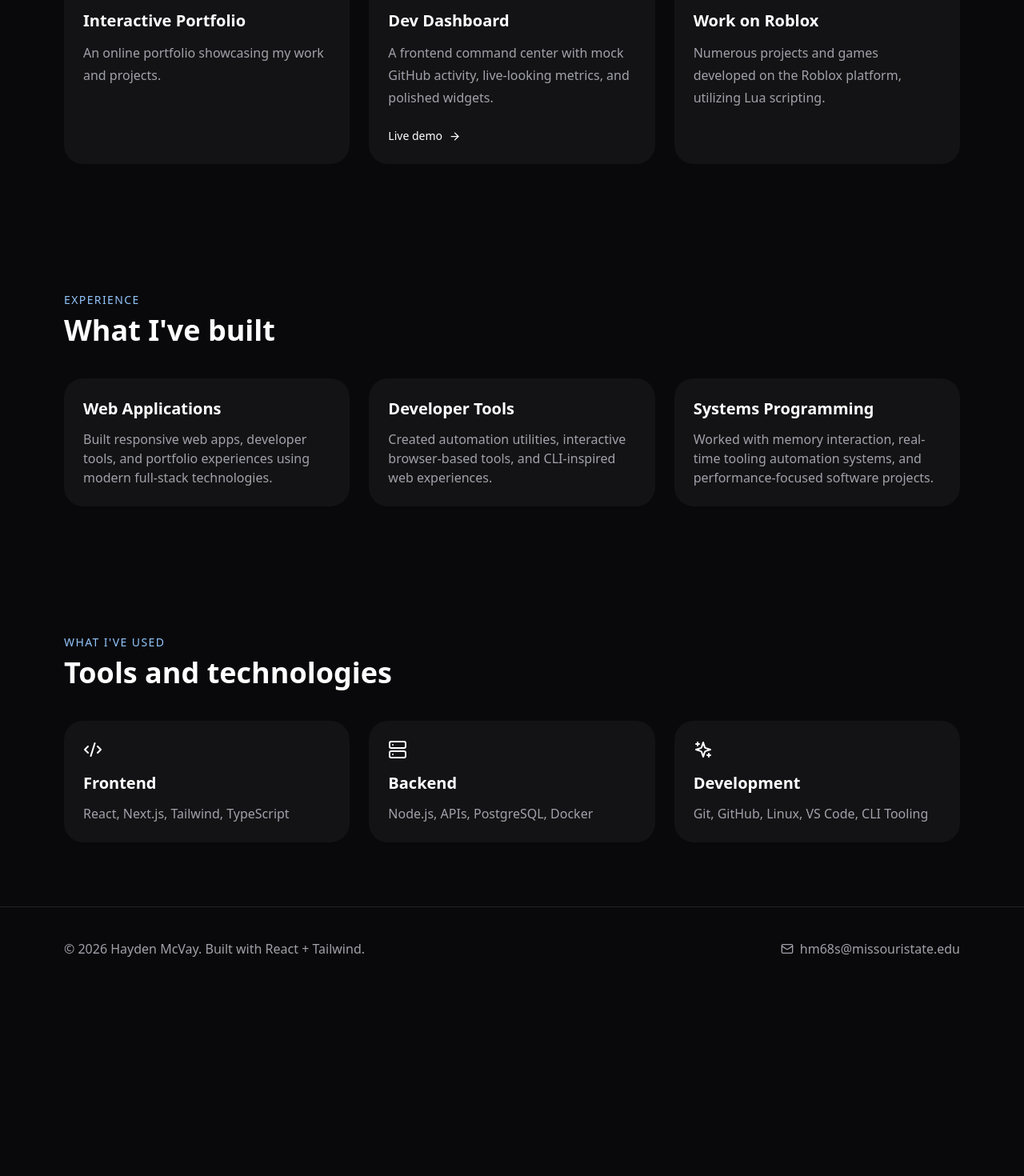
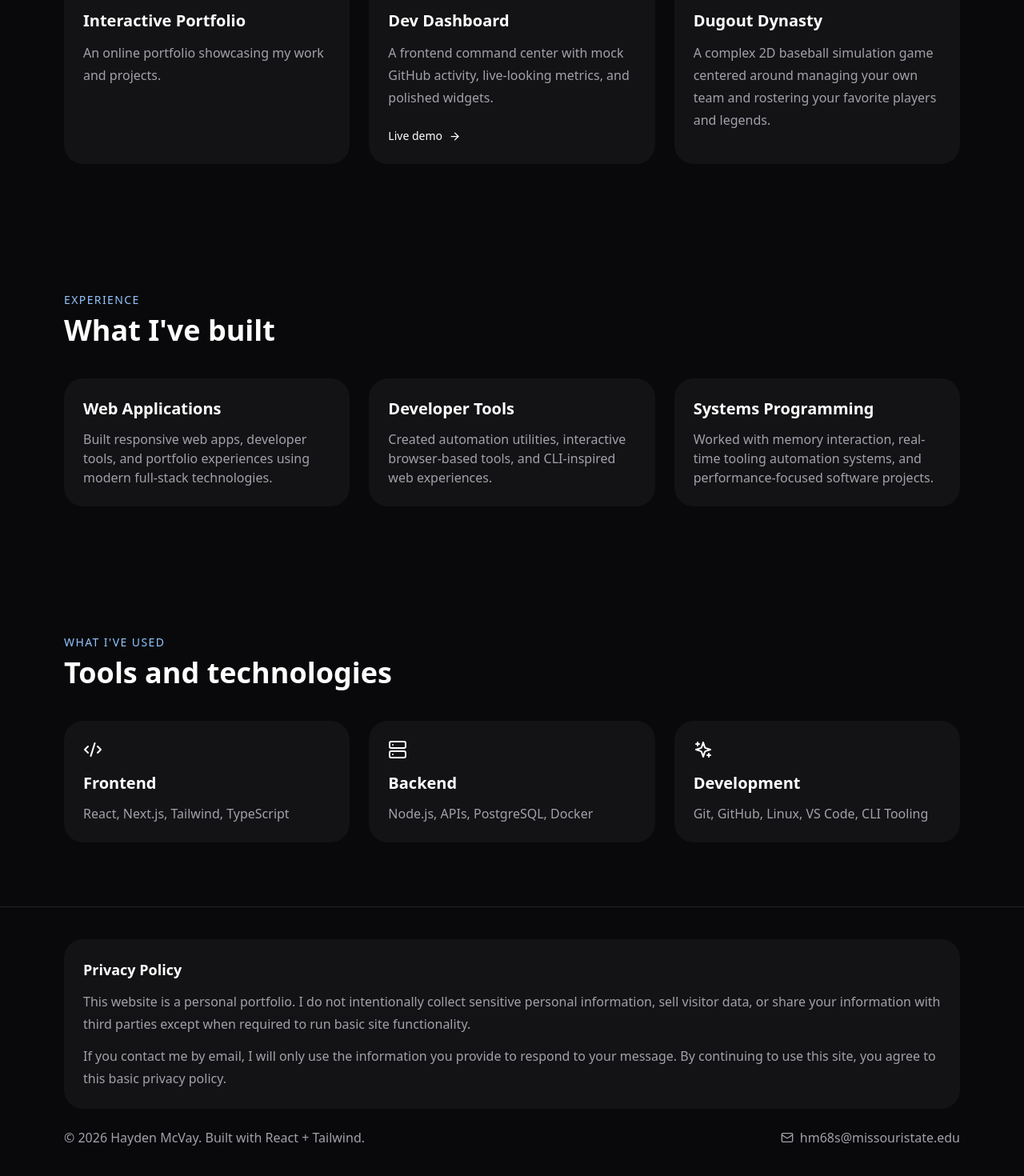
Before and after one commit to HaydenMcVay/PersonalWebsite, a React (Vite) app in the folder frontend/: page / in a window 1280 px wide. Shown: the part 1556-3026 px from the top of the page at 80% size. Before the commit the page ends 2794 px from the top, so only its background shows below. Built offline with nearby package versions, Linux system fonts and the light colour scheme.

Commit message:
Update homepage project and privacy copy

```diff
--- a/frontend/src/pages/Home.jsx
+++ b/frontend/src/pages/Home.jsx
@@ -18,8 +18,8 @@ const projects = [
     link: "/dashboard",
   },
   {
-    title: "Work on Roblox",
-    description: "Numerous projects and games developed on the Roblox platform, utilizing Lua scripting.",
+    title: "Dugout Dynasty",
+    description: "A complex 2D baseball simulation game centered around managing your own team and rostering your favorite players and legends.",
     tag: "Web / Coding / Gaming",
     link: null,
   },
@@ -249,11 +249,25 @@ export default function Home() {
       </section>
 
       <footer id="contact" className="border-t border-white/10 px-6 py-10 md:px-12 lg:px-20">
-        <div className={`mx-auto flex max-w-6xl flex-col justify-between gap-4 md:flex-row md:items-center ${themeStyles.footerText}`}>
-          <p>© 2026 Hayden McVay. Built with React + Tailwind.</p>
-          <a href="mailto:hm68s@missouristate.edu" className="inline-flex items-center gap-2 hover:text-white">
-            <Mail size={16} /> hm68s@missouristate.edu
-          </a>
+        <div className={`mx-auto max-w-6xl ${themeStyles.footerText}`}>
+          <div className={`rounded-3xl p-6 ${themeStyles.softCard}`}>
+            <h3 className={theme === "light" ? "text-lg font-semibold text-zinc-950" : "text-lg font-semibold text-white"}>
+              Privacy Policy
+            </h3>
+            <p className="mt-3 leading-7">
+              This website is a personal portfolio. I do not intentionally collect sensitive personal information, sell visitor data, or share your information with third parties except when required to run basic site functionality.
+            </p>
+            <p className="mt-3 leading-7">
+              If you contact me by email, I will only use the information you provide to respond to your message. By continuing to use this site, you agree to this basic privacy policy.
+            </p>
+          </div>
+
+          <div className="mt-6 flex flex-col justify-between gap-4 md:flex-row md:items-center">
+            <p>© 2026 Hayden McVay. Built with React + Tailwind.</p>
+            <a href="mailto:hm68s@missouristate.edu" className={`inline-flex items-center gap-2 ${accentStyles.accentButton}`}>
+              <Mail size={16} /> hm68s@missouristate.edu
+            </a>
+          </div>
         </div>
       </footer>
     </main>
```
